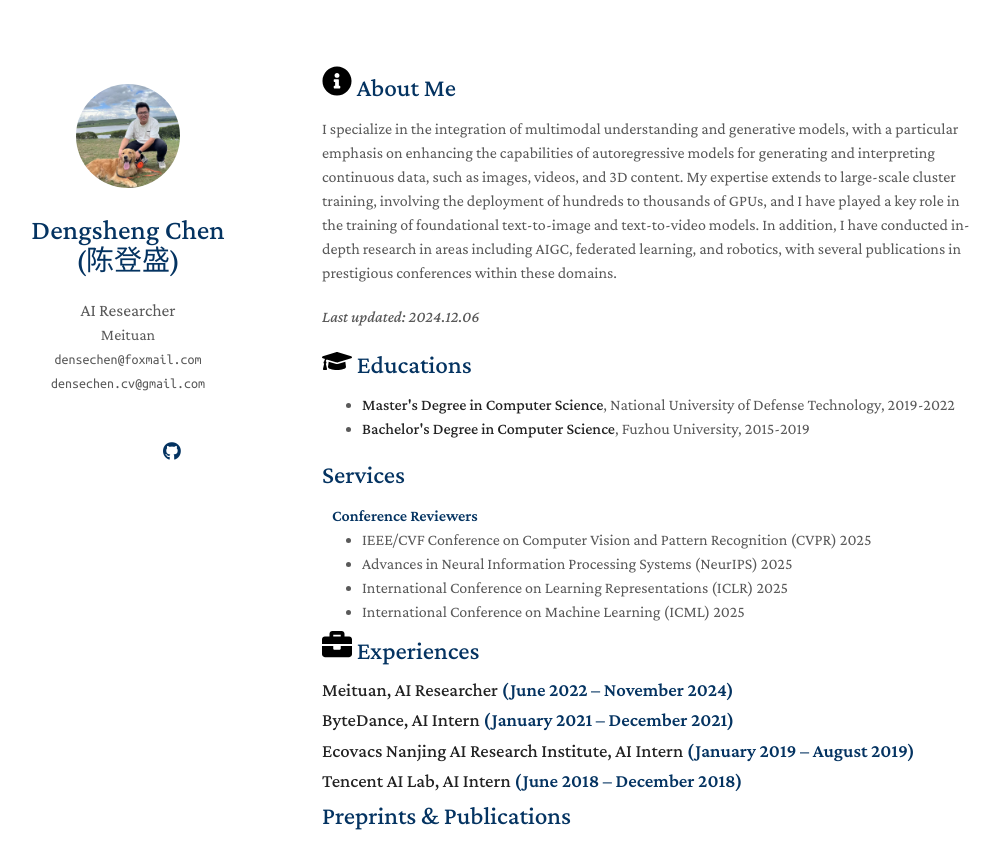
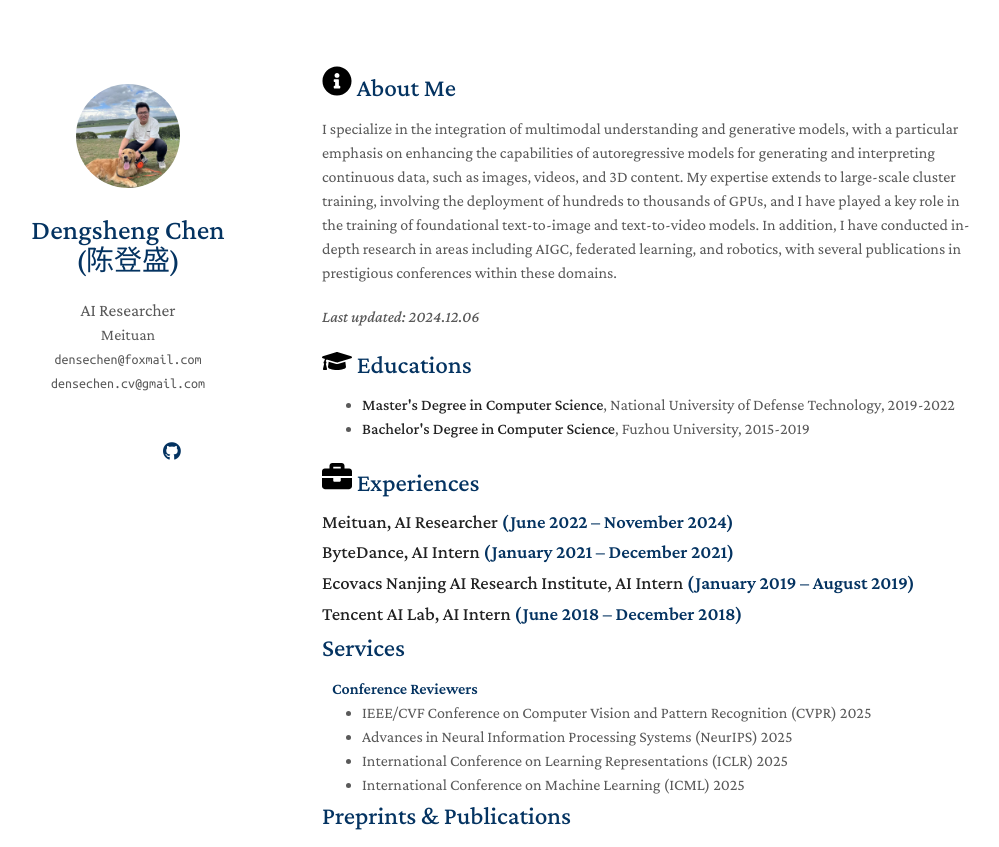
Before and after one commit to densechen/densechen.github.io, a Jekyll site: the page built from index.md, in a window 1280 px wide and 900 px high, cut to the strip 0-847 px from the top of the window. Shown: the whole strip, without its empty margins (148-1147 px from the left). Built offline with Jekyll 4.4.1, drawn with Linux system fonts in a browser that asks for light colours; a style sheet for code colours, icons or effects is not loaded.

Commit message:
update index

```diff
--- a/index.md
+++ b/index.md
@@ -17,8 +17,6 @@ layout: homepage
     <li><strong>Bachelor's Degree in Computer Science</strong>, Fuzhou University, 2015-2019</li>
   </ul>
 </div>
-
-{% include_relative _includes/services.md %}
 
 <div id="experiences">
   <h2><img src="assets/briefcase-solid.svg" width="30px"> Experiences</h2>
@@ -109,4 +107,6 @@ layout: homepage
   });
 </script>
 
+{% include_relative _includes/services.md %}
+
 {% include_relative _includes/publications.md %}
```
